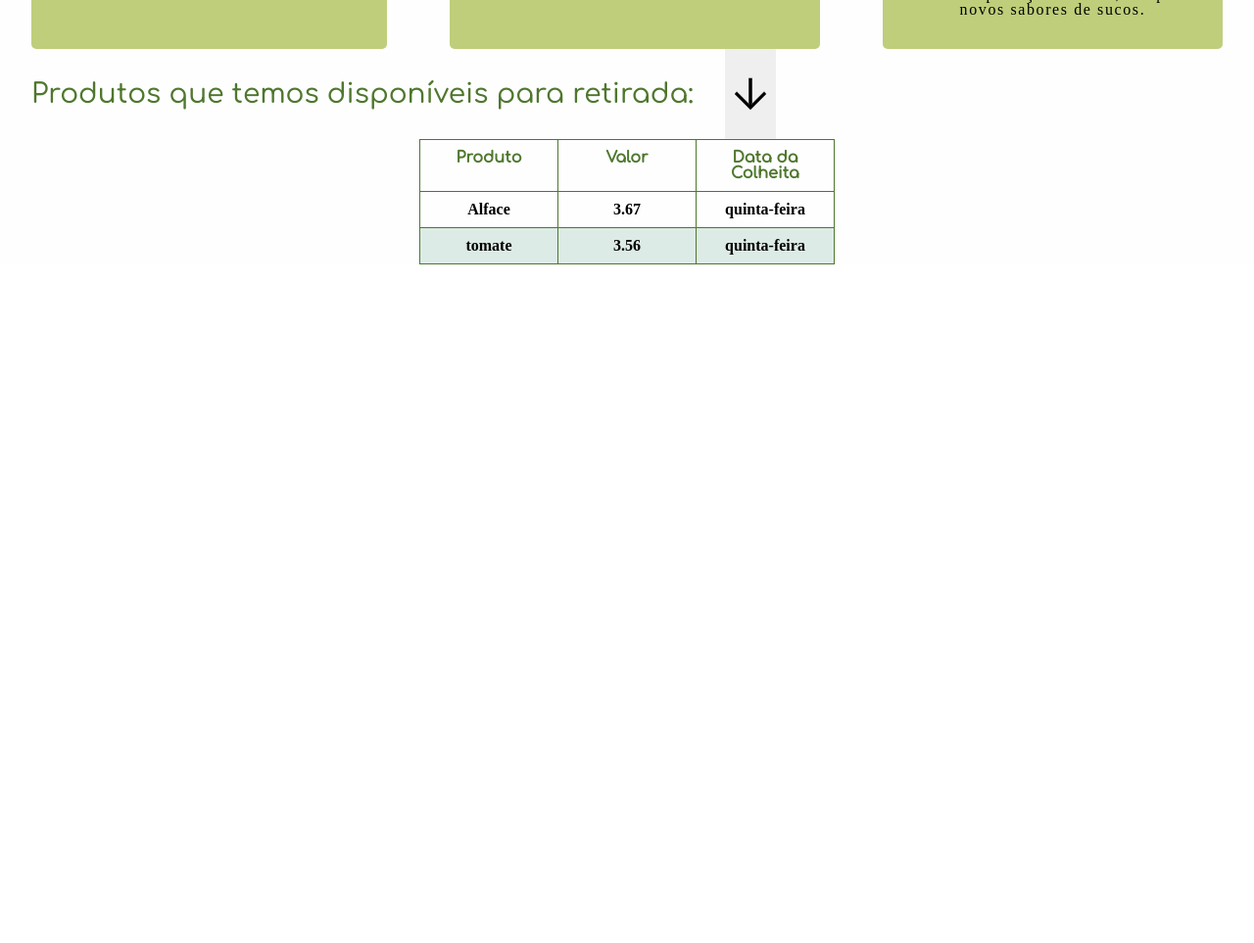
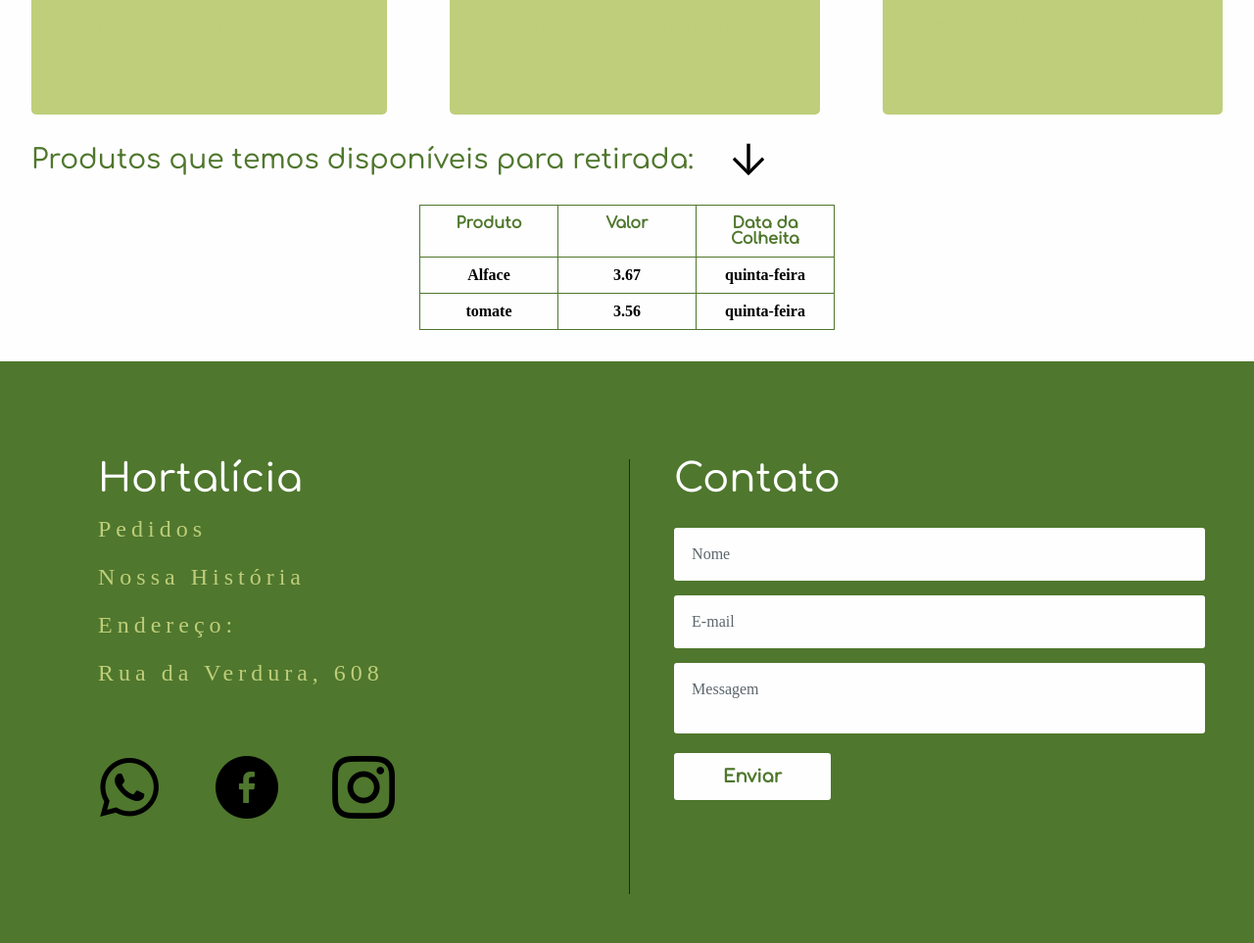
Before and after one commit to CaiorFeliciano/Ada-VemSerTech-Projeto-FrontEndEstatico, a plain HTML site: page src/index.html in a window 1280 px wide. Shown: the part 588-1551 px from the top of the page at 98% size. Before the commit the page ends 890 px from the top, so only its background shows below. Drawn offline with Linux system fonts and the light colour scheme; a web font is replaced by a local one.

Commit message:
added footer

```diff
--- a/src/index.html
+++ b/src/index.html
@@ -111,7 +111,10 @@
           <h2 class="table-title">
             Produtos que temos disponíveis para retirada:
           </h2>
-          <input type="submit" class="table-button" value=" ">
+          <button
+            type="submit"
+            class="table-button"
+          ></button>
         </div>
         <table id="userTable">
           <thead>
@@ -135,8 +138,61 @@
           </tbody>
         </table>
       </section>
+      <footer class="footer">
+        <div class="left">
+          <h4 class="title-footer">Hortalícia</h4>
 
-      </section>
+          <div class="links">
+            <a>Pedidos</a>
+            <a>Nossa História</a>
+            <p>Endereço:</p>
+            <p>Rua da Verdura, 608</p>
+          </div>
+
+          <div class="footer-icons">
+            <a href="#"
+              ><img
+                src="../assets/img/002-whatsapp.png"
+                alt=""
+            /></a>
+            <a href="#"
+              ><img
+                src="../assets/img/003-facebook.png"
+                alt=""
+            /></a>
+            <a href="#"
+              ><img
+                src="../assets/img/001-instagram.png"
+                alt=""
+            /></a>
+          </div>
+        </div>
+
+        <div class="right">
+          <h4 class="title-footer">Contato</h4>
+
+          <form>
+            <input
+              type="text"
+              name="nome"
+              placeholder="Nome"
+              required=""
+            />
+            <input
+              type="email"
+              name="email"
+              placeholder="E-mail"
+              required=""
+            />
+            <textarea
+              name="messagem"
+              placeholder="Messagem"
+              required=""
+            ></textarea>
+            <button class="btn">Enviar</button>
+          </form>
+        </div>
+      </footer>
     </main>
   </body>
 </html>
--- a/src/style/style.css
+++ b/src/style/style.css
@@ -1,12 +1,12 @@
 :root {
-  --primary-color:#4f772d;
+  --primary-color: #4f772d;
   --secondary-color: #fefeff;
   --tertiary-color: #bece7a;
-  --font-family-title: 'Comfortaa', sans-serif;
-  --font-family-text: 'Zen Maru Gothic', serif;
+  --font-family-title: "Comfortaa", sans-serif;
+  --font-family-text: "Zen Maru Gothic", serif;
 }
 
-main{
+main {
   background-color: var(--secondary-color);
 }
 
@@ -17,7 +17,6 @@ main{
   background-color: var(--primary-color);
   color: var(--secondary-color);
   padding: 1rem;
-
 }
 
 .menu-img {
@@ -47,7 +46,7 @@ main{
 }
 
 .title-principal {
-  font-family: 'Borel', cursive;
+  font-family: "Borel", cursive;
   font-size: 8rem;
   position: absolute;
 }
@@ -119,11 +118,12 @@ main{
   border: none;
   padding: 1.5rem;
   cursor: pointer;
-  transition: 0.6;
+  background-color: var(--secondary-color);
 }
 
-
-table, th, td {
+table,
+th,
+td {
   border: 1px solid var(--primary-color);
 }
 
@@ -133,7 +133,7 @@ table, th, td {
   margin-bottom: 2rem;
 }
 
-  th{
+th {
   font-family: var(--font-family-title);
   color: var(--primary-color);
 }
@@ -143,36 +143,157 @@ table, th, td {
   font-weight: 700;
 }
 
-  th, td{
+th,
+td {
   padding: 10px;
   text-align: center;
   width: 120px;
 }
 
-  th{
+th {
   font-weight: bold;
-  }
-
-
-  tr:nth-child(even) {
-  background-color: #DCEBE6;
 }
 
 tr:hover:nth-child(1n + 2) {
   background-color: var(--tertiary-color);
 }
 
+.footer {
+  background-color: var(--primary-color);
 
+  font-size: 18px;
+  display: flex;
+}
+
+.footer .left {
+  float: left;
+  border-right: 0;
+  margin-bottom: 20px;
+  padding-bottom: 20px;
+}
+
+.footer .title-footer {
+  color: var(--secondary-color);
+  font-family: var(--font-family-title);
+  font-weight: initial;
+  font-size: 2.5rem;
+  margin-bottom: 15px;
+}
+
+
+.footer .links {
+  color: var(--tertiary-color);
+  margin-bottom: 20px;
+  padding: 0;
+}
+
+.footer .links a {
+  cursor: pointer;
+}
+
+.footer .links a,
+p {
+  display: block;
+  line-height: 33px;
+  text-decoration: none;
+  color: var(--tertiary-color);
+  font-family: var(--font-family-text);
+  font-size: 1.5rem;
+  transition: 0.3s;
+  padding-bottom: 1rem;
+  letter-spacing: 5px;
+}
+
+.footer .links a:hover {
+  color: var(--secondary-color);
+}
+
+
+.footer .footer-icons {
+  margin-bottom: 20px;
+}
+
+.footer .footer-icons a {
+  display: inline-block;
+  width: 35px;
+  cursor: pointer;
+  text-align: center;
+  line-height: 35px;
+  margin-bottom: 5px;
+  margin-right: 5rem;
+  margin-top: 2rem;
+}
+
+
+.footer {
+  padding: 100px 50px 50px 100px;
+}
+
+.footer form input,
+.footer form textarea {
+  width: 100%;
+  float: left;
+}
+.footer form button {
+  padding: 10px 35px;
+}
+
+.footer form input,
+.footer form textarea {
+  display: block;
+  border-radius: 3px;
+  box-sizing: border-box;
+  background-color: var(--secondary-color);
+  border: none;
+  resize: none;
+  outline: none;
+  font-size: 1rem;
+  font-family: var(--font-family-text);
+  color: var(--primary-color);
+  width: 100%;
+  padding: 18px;
+}
+
+.footer ::-webkit-input-placeholder {
+  color: #5c666b;
+}
+
+.footer :-ms-input-placeholder {
+  color: #5c666b;
+}
+
+.footer form input {
+  margin-bottom: 15px;
+}
+
+.footer form textarea {
+  margin-bottom: 20px;
+}
+
+.footer form .btn {
+  border-radius: 3px;
+  background-color: var(--secondary-color);
+  color: var(--primary-color);
+  padding: 15px 50px;
+  font-family: var(--font-family-title);
+  font-weight: 700;
+  cursor: pointer;
+  transition: 0.3s;
+}
+
+.footer form .btn:hover {
+  background-color: var(--tertiary-color);
+}
 
 /* RESPONSIVIDADE */
 @media screen and (max-width: 450px) {
-  .menu-header{
+  .menu-header {
     flex-direction: column;
   }
 
   .menu-img {
     width: 1.5rem;
-    margin-bottom: .5rem;
+    margin-bottom: 0.5rem;
   }
   .menu-navbar-itens {
     font-size: 0.5rem;
@@ -196,7 +317,7 @@ table, th, td {
     gap: 2rem;
   }
 
-  .services-item{
+  .services-item {
     padding: 0.5rem;
     box-shadow: 2px 2px 10px #000000;
   }
@@ -226,5 +347,46 @@ table, th, td {
     margin: 0.5rem;
   }
 
+  .footer {
+    flex-direction: column;
+  }
 
+  .left {
+    margin-top: 1rem;
   }
+
+  .title-footer,
+  .links {
+    text-align: center;
+  }
+
+  .footer-icons {
+    margin-left: 2rem;
+  }
+
+  .footer form {
+    margin-left: 0.5rem;
+    margin-right: 0.5rem;
+  }
+}
+
+@media (min-width: 768px) {
+  .footer .left {
+    width: 48%;
+    border-bottom: 0;
+  }
+  .footer .right {
+    width: 48%;
+    padding-left: 4%;
+    border-left: 1px #222424 solid;
+  }
+  .footer form {
+    margin-top: 30px;
+  }
+  .footer form {
+    display: block;
+  }
+  .footer form button {
+    float: none;
+  }
+}
```
Also changed, not shown: assets/img/001-instagram.png (added), assets/img/002-whatsapp.png (added), assets/img/003-facebook.png (added). Lines whose indentation alone changed are shown as unchanged.
